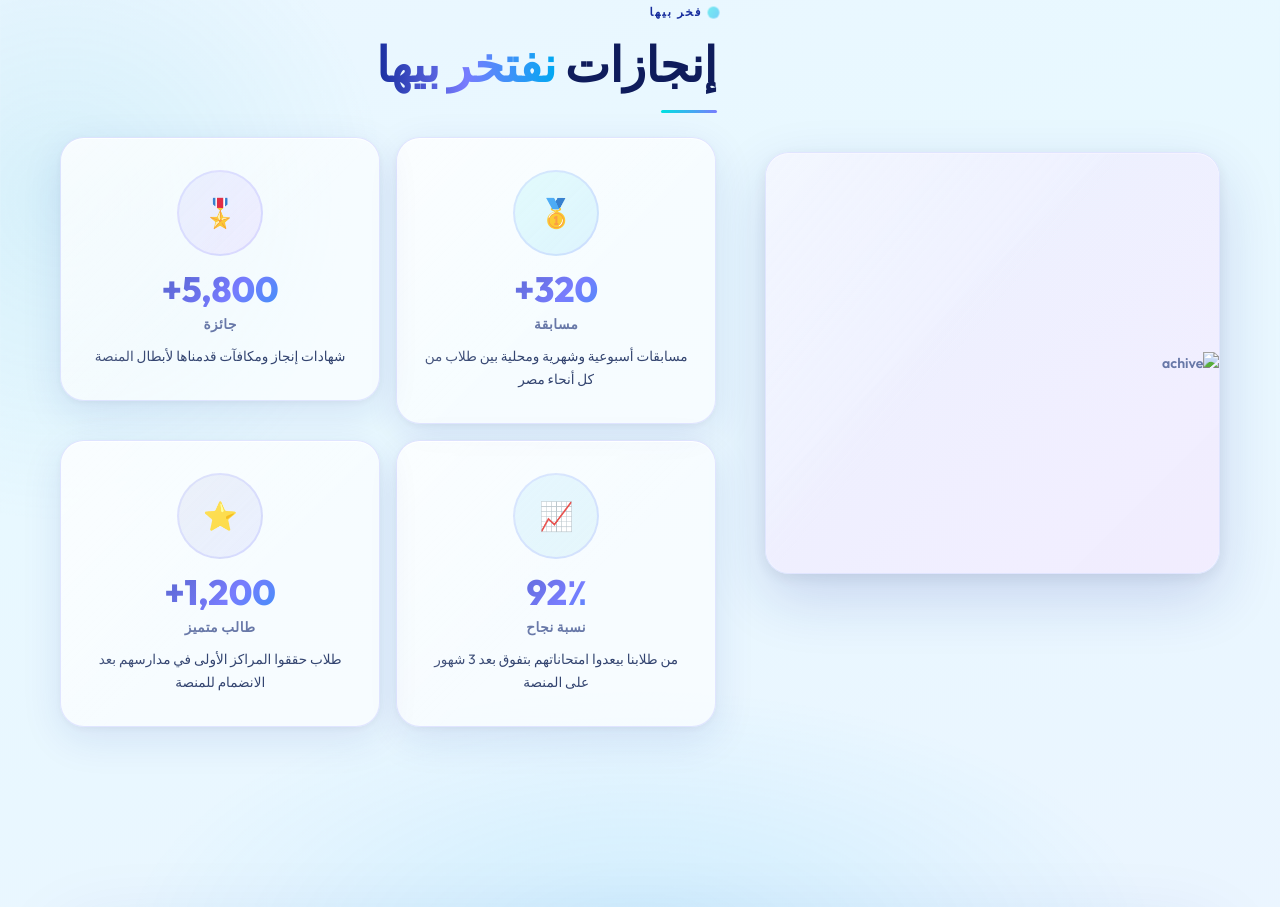
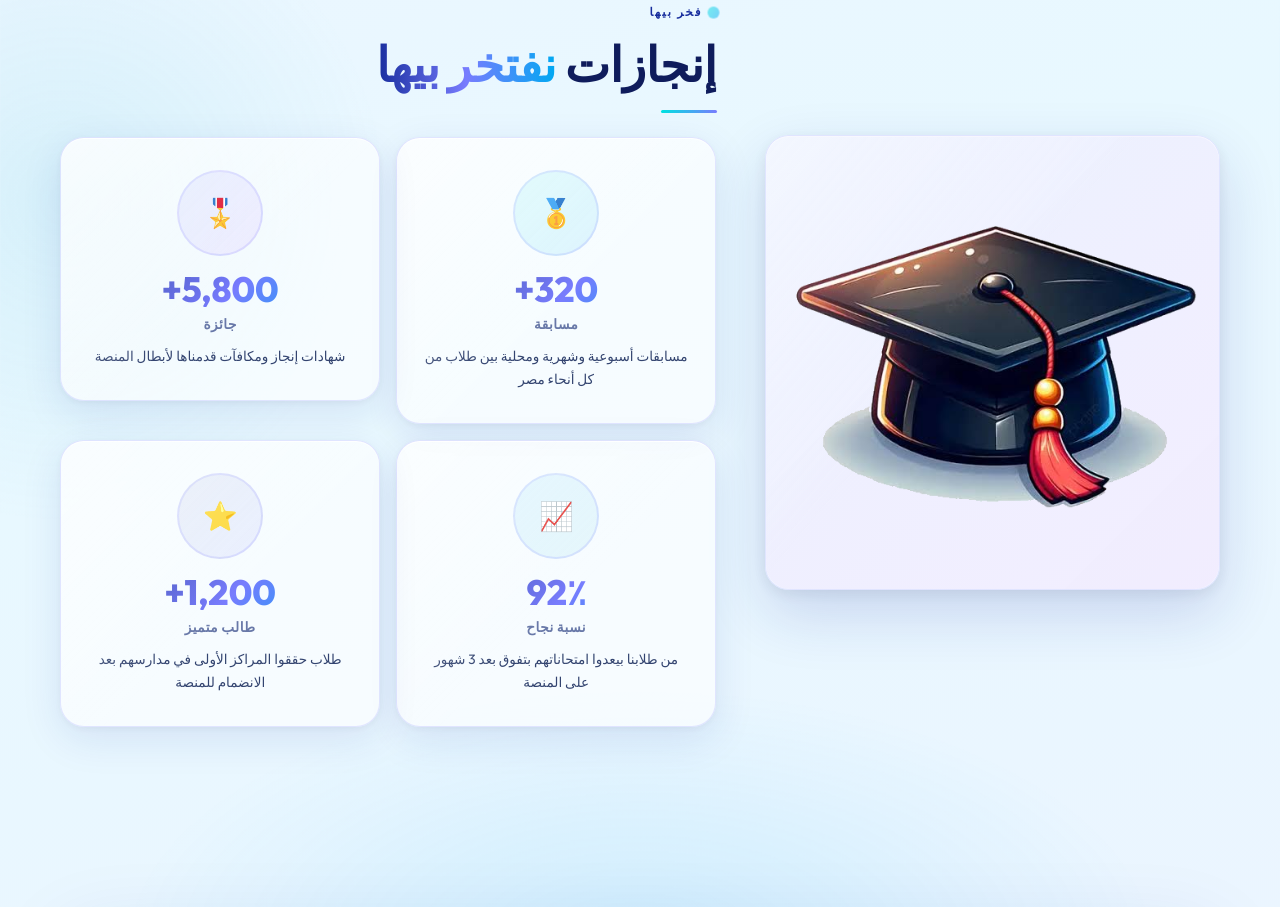
Before and after one commit to Fahd-Gamal/bubbelsheet, a plain HTML site: page index.html in a window 1280 px wide. Shown: the part 5037-5944 px from the top of the page. Drawn offline with nearby package versions, Linux system fonts and the light colour scheme; no server answers.

Commit message:
Update index.html

```diff
--- a/index.html
+++ b/index.html
@@ -524,7 +524,7 @@
                             <div class="frame-shine"></div>
                             <div class="img-ph"
                                 style="background:linear-gradient(135deg,rgba(120,124,254,.08),rgba(192,107,250,.1));min-height:420px;">
-                                <img src="IMG/achive.png" alt="achive">
+                                <img src="achive.png" alt="achive">
                             </div>
                         </div>
                     </div>
```
